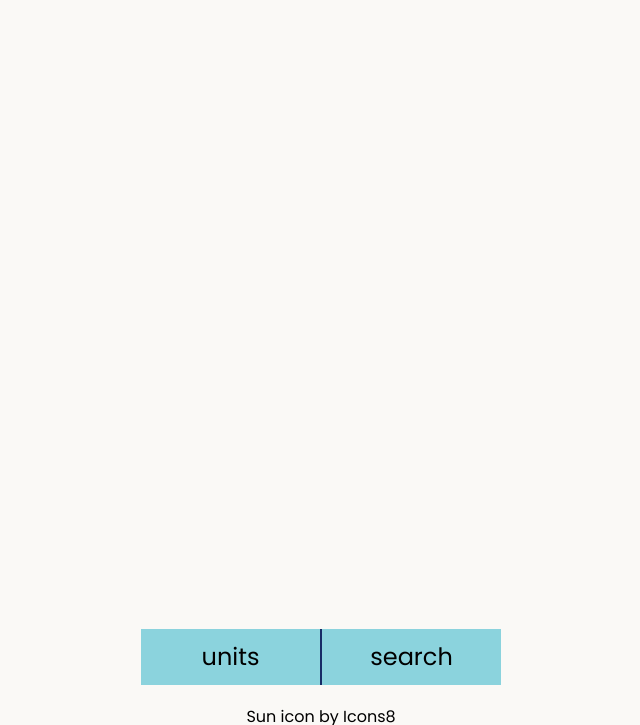
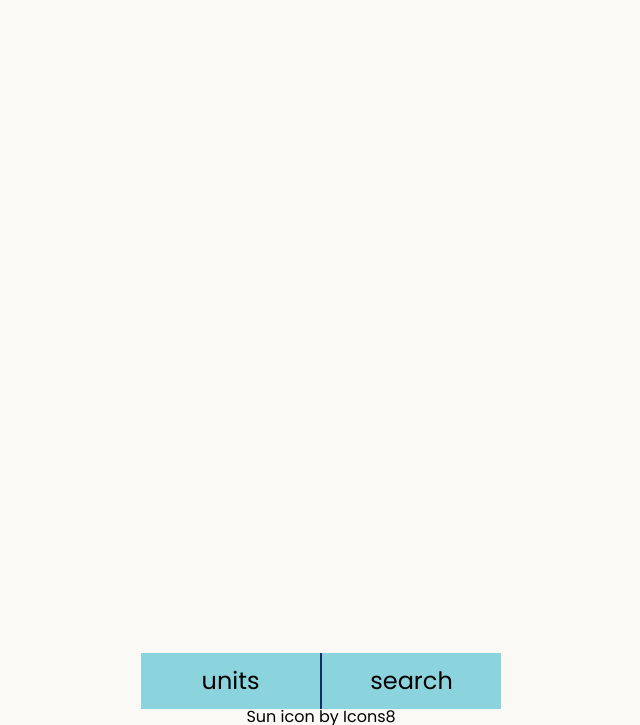
Before and after one commit to am1macdonald/weather-app, a website built with webpack: page index.html in a window 1280 px wide. Shown: the part 75-800 px from the top of the page, without its empty margins (319-959 px from the left). Built offline with nearby package versions, Linux system fonts and the light colour scheme; no server answers.

Commit message:
style tweaks

```diff
--- a/src/index.js
+++ b/src/index.js
@@ -94,9 +94,9 @@ const locateUser = () => {
 
   const error = (err) => {
     if (err.code === 1) {
-      console.log("denied location access");
+      console.error("denied location access");
     } else {
-      console.log(err.message);
+      console.error(err.message);
     }
     userInput();
     formHandler();
--- a/src/scripts/display.js
+++ b/src/scripts/display.js
@@ -318,7 +318,6 @@ const displayManager = (() => {
 
   const update = (func) => {
     state = func;
-    console.log(state);
   };
   // removes the content from the screen and returns whatever function
   // displayed data last
--- a/src/stylesheets/style.sass
+++ b/src/stylesheets/style.sass
@@ -272,7 +272,7 @@ form
 
 #bar-menu
   position: fixed
-  bottom: 5vh
+  bottom: min(1rem, 5vh)
 
   left: 50%
   transform: translateX(-50%)
@@ -283,9 +283,6 @@ form
 
   height: 7vh
   width: clamp(250px, 360px, 90vw)
-
-  margin: 0 auto
-
 
   border-radius: 2px
 
```
Also changed, not shown: src/scripts/dataHandler.js (+0 -9 lines), dist/main.css, dist/main.js.
